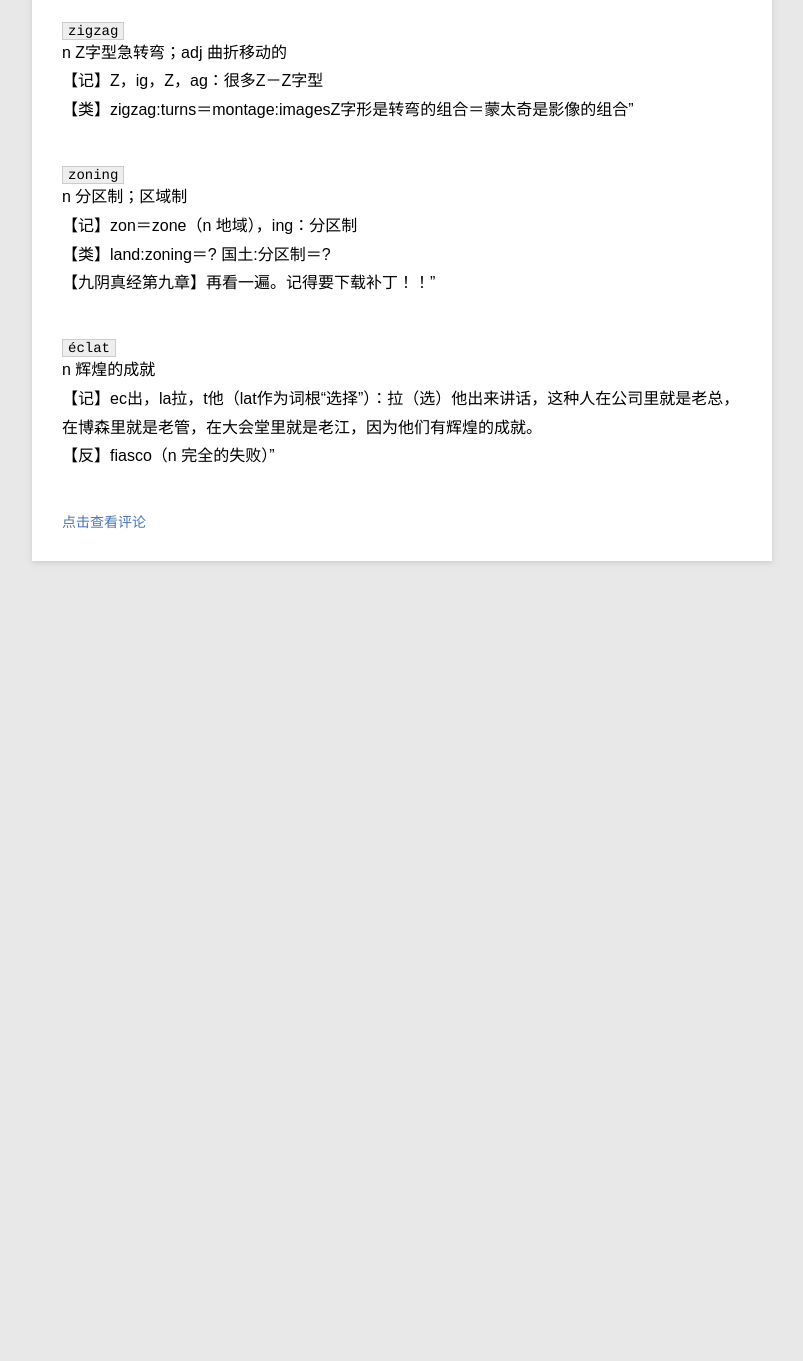
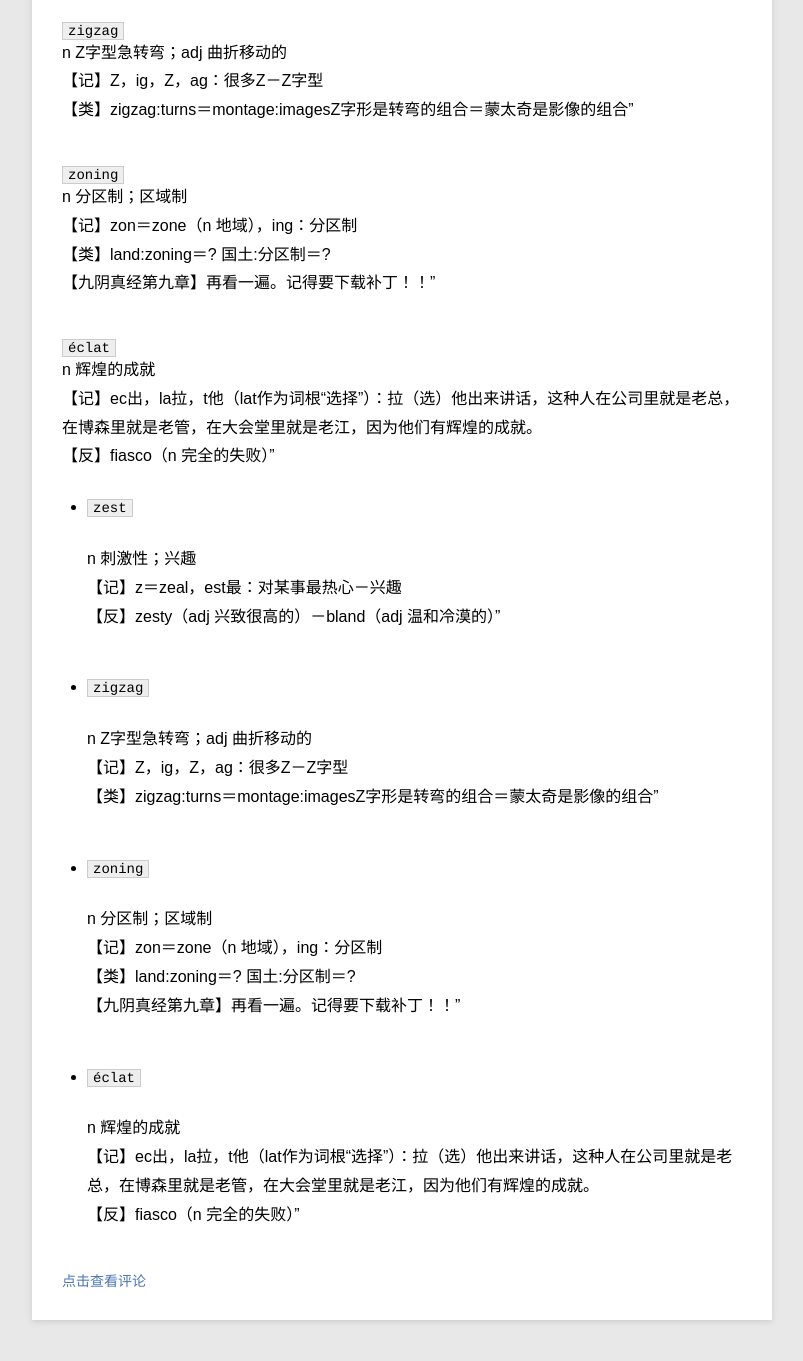
Before and after one commit to JuuW/blog, a Jekyll site: the page built from _posts/blog/2015-08-13-Red_Bibble(A).md, in a window 1280 px wide and 1400 px high, scrolled down 1321 px. Shown: the top 1361 px of the window, without its empty margins (78-881 px from the left). Built offline with Jekyll 4.4.1, drawn with Linux system fonts in a browser that asks for light colours; before the commit the page ends 1962 px from its top, so only the background shows below that.

Commit message:
Update 2015-08-13-Red_Bibble(A).md

```diff
--- a/_posts/blog/2015-08-13-Red_Bibble(A).md
+++ b/_posts/blog/2015-08-13-Red_Bibble(A).md
@@ -28,3 +28,21 @@
 
 # `éclat`
 n 辉煌的成就<br />【记】ec出，la拉，t他（lat作为词根“选择”）：拉（选）他出来讲话，这种人在公司里就是老总，在博森里就是老管，在大会堂里就是老江，因为他们有辉煌的成就。<br />【反】fiasco（n 完全的失败）"<br/>
+
+
+
++ `zest`
+---------------------
+n 刺激性；兴趣<br />【记】z＝zeal，est最：对某事最热心－兴趣<br />【反】zesty（adj 兴致很高的）－bland（adj 温和冷漠的）"<br/>
+
++ `zigzag`
+---------------------
+n Z字型急转弯；adj 曲折移动的<br />【记】Z，ig，Z，ag：很多Z－Z字型<br />【类】zigzag:turns＝montage:imagesZ字形是转弯的组合＝蒙太奇是影像的组合"<br/>
+
++ `zoning`
+---------------------
+n 分区制；区域制<br />【记】zon＝zone（n 地域），ing：分区制<br />【类】land:zoning＝?   国土:分区制＝?<br />【九阴真经第九章】再看一遍。记得要下载补丁！！"<br/>
+
++ `éclat`
+---------------------
+n 辉煌的成就<br />【记】ec出，la拉，t他（lat作为词根“选择”）：拉（选）他出来讲话，这种人在公司里就是老总，在博森里就是老管，在大会堂里就是老江，因为他们有辉煌的成就。<br />【反】fiasco（n 完全的失败）"<br/>
```
